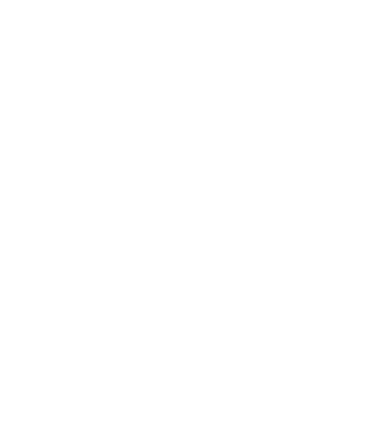
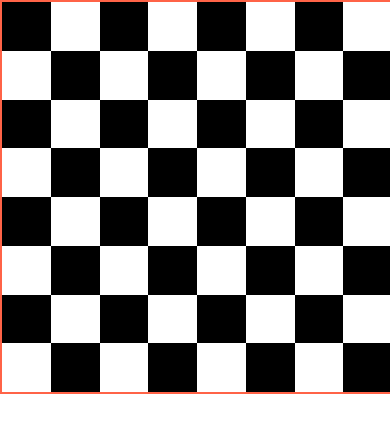
Before and after one commit to md-habib-rahman/responsive-chess-board, a plain HTML site: page index.html in a window 390 px wide. Drawn offline with Linux system fonts and the light colour scheme.

Commit message:
finished responsive chess board with grid layout

```diff
--- a/index.css
+++ b/index.css
@@ -0,0 +1,25 @@
+* {
+  margin: 0;
+  padding: 0;
+}
+
+.chess-container {
+  width: 100vmin;
+  height: 100vmin;
+  border: 2px solid tomato;
+  display: grid;
+  grid-template-columns: 1fr 1fr 1fr 1fr 1fr 1fr 1fr 1fr;
+  grid-template-rows: 1fr 1fr 1fr 1fr 1fr 1fr 1fr 1fr;
+  /* gap: 0 0; */
+}
+
+.white {
+  width: 12.5vmin;
+  height: 12.5vmin;
+  background-color: #000;
+}
+.black {
+  width: 12.5vmin;
+  height: 12.5vmin;
+  background-color: #fff;
+}
--- a/index.html
+++ b/index.html
@@ -1,11 +1,80 @@
 <!DOCTYPE html>
 <html lang="en">
+
 <head>
 	<meta charset="UTF-8">
 	<meta name="viewport" content="width=device-width, initial-scale=1.0">
+	<link rel="stylesheet" href="index.css">
 	<title>Chess Board</title>
 </head>
+
 <body>
+	<div class="chess-container">
+		<div class="white"></div>
+		<div class="black"></div>
+		<div class="white"></div>
+		<div class="black"></div>
+		<div class="white"></div>
+		<div class="black"></div>
+		<div class="white"></div>
+		<div class="black"></div>
+		<div class="black"></div>
+		<div class="white"></div>
+		<div class="black"></div>
+		<div class="white"></div>
+		<div class="black"></div>
+		<div class="white"></div>
+		<div class="black"></div>
+		<div class="white"></div>
+		<div class="white"></div>
+		<div class="black"></div>
+		<div class="white"></div>
+		<div class="black"></div>
+		<div class="white"></div>
+		<div class="black"></div>
+		<div class="white"></div>
+		<div class="black"></div>
+		<div class="black"></div>
+		<div class="white"></div>
+		<div class="black"></div>
+		<div class="white"></div>
+		<div class="black"></div>
+		<div class="white"></div>
+		<div class="black"></div>
+		<div class="white"></div>
+		<div class="white"></div>
+		<div class="black"></div>
+		<div class="white"></div>
+		<div class="black"></div>
+		<div class="white"></div>
+		<div class="black"></div>
+		<div class="white"></div>
+		<div class="black"></div>
+		<div class="black"></div>
+		<div class="white"></div>
+		<div class="black"></div>
+		<div class="white"></div>
+		<div class="black"></div>
+		<div class="white"></div>
+		<div class="black"></div>
+		<div class="white"></div>
+		<div class="white"></div>
+		<div class="black"></div>
+		<div class="white"></div>
+		<div class="black"></div>
+		<div class="white"></div>
+		<div class="black"></div>
+		<div class="white"></div>
+		<div class="black"></div>
+		<div class="black"></div>
+		<div class="white"></div>
+		<div class="black"></div>
+		<div class="white"></div>
+		<div class="black"></div>
+		<div class="white"></div>
+		<div class="black"></div>
+		<div class="white"></div>
+	</div>
+</body>
 
-</body>
 </html>
```
